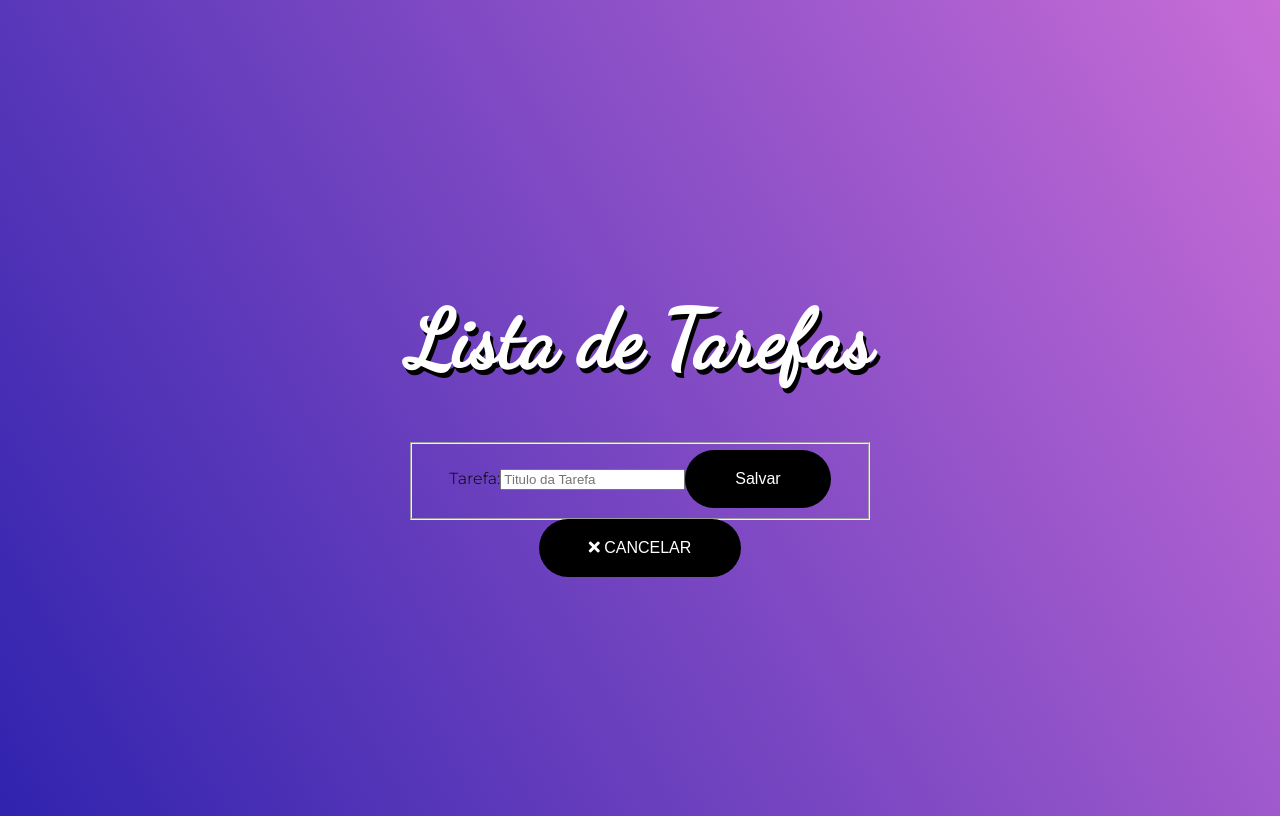
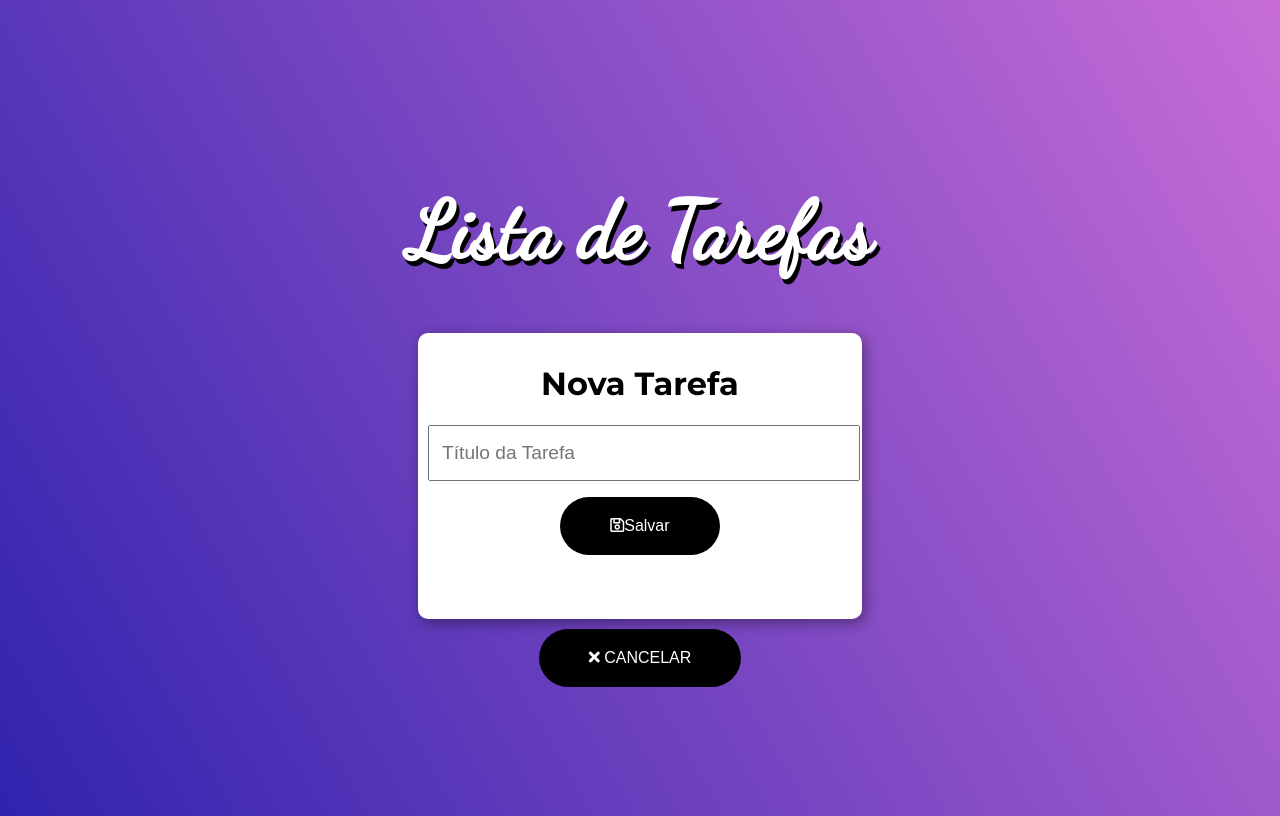
Before and after one commit to silvarafaell/Comecando-com-Angular, an Angular app in the folder todo/: page / in a window 1280 px wide. Both pictures are taken after a click on the button "NOVA TAREFA". Built offline with nearby package versions, Linux system fonts and the light colour scheme.

Commit message:
Estilizando o Formulario

```diff
--- a/todo/src/app/app.component.html
+++ b/todo/src/app/app.component.html
@@ -8,15 +8,19 @@
         <button (click)="remove(todo)">REMOVER</button>
     </li>
 </ul>
+
 <div id="modal" *ngIf="mode=='add'" class="animated flipInX">
+    <h1 class="text-center">Nova Tarefa</h1>
     <form [formGroup]="form">
-        <fieldset>
-            <label>Tarefa:</label>
-            <input type="text" placeholder="Titulo da Tarefa" maxlength="60" formControlName="title">
-            <small *ngIf="form.controls.title.invalid && !form.controls.title.pristine">Este campo deve conter entre 3 e 60 caracteres</small>
-            <button class="button" [disabled]="form.invalid" (click)="add()">Salvar</button>
-        </fieldset>
+        <input type="text" placeholder="Título da Tarefa" maxlength="60" formControlName="title"><br>
+        <small class="danger" *ngIf="form.controls.title.invalid && !form.controls.title.pristine">
+            Este campo deve conter entre 3 e 60 caracteres <br>
+        </small>
+        <p class="text-center">
+        <button [disabled]="form.invalid" (click)="add()" class="button"><i class="far fa-save"></i>Salvar</button>
+        </p>
     </form>
+    <br><br>
 </div>
 
 <button class="add-button animated fadeInUp button" (click)="changeMode('add')" *ngIf="mode=='list'">
--- a/todo/src/app/app.component.ts
+++ b/todo/src/app/app.component.ts
@@ -58,6 +58,7 @@
   save() {
     const data = JSON.stringify(this.todos);
     localStorage.setItem('todos', data);
+    this.mode = 'list';
   }
 
   load() {
--- a/todo/src/styles.css
+++ b/todo/src/styles.css
@@ -73,3 +73,30 @@
   padding-left: 50px;
   padding-right: 50px;
 }
+
+#modal {
+  text-align: left;
+  margin: 10px;
+  padding: 10px;
+  list-style: none;
+  background: #fff;
+  border-radius: 10px;
+  -webkit-box-shadow: 3px 4px 14px 0px rgba(0, 0, 0, 0.39);
+  -moz-box-shadow: 3px 4px 14px 0px rgba(0, 0, 0, 0.39);
+  box-shadow: 3px 4px 14px 0px rgba(0, 0, 0, 0.39);
+}
+
+input {
+  width: 100%;
+  line-height: 50px;
+  text-indent: 10px;
+  font-size: 1.2em;
+}
+
+.danger {
+  background-color: #ff0000;
+  color: #fff;
+  font-weight: bold;
+  padding: 5px;
+  margin-top: 10px;
+}
```
